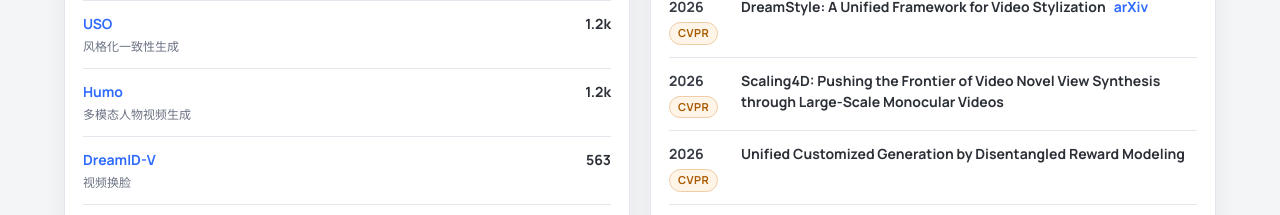
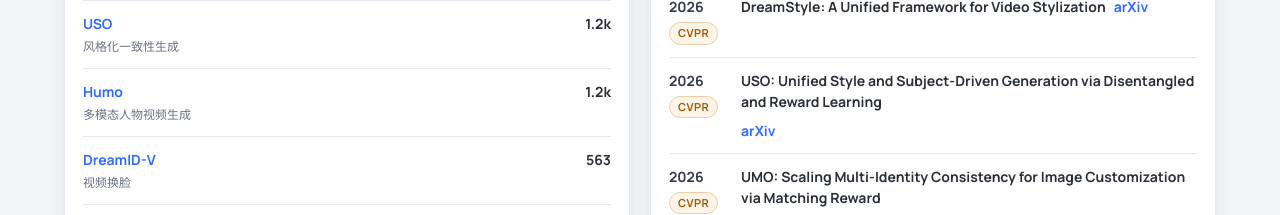
Before and after one commit to logic1988/logic1988.github.io, a Next.js app: page / in a window 1280 px wide. Shown: the part 737-952 px from the top of the page. Built offline with nearby package versions, Linux system fonts and the light colour scheme; no server answers.

Commit message:
fix: 更新论文标题和链接，添加 pdf 链接支持

```diff
--- a/src/app/page.tsx
+++ b/src/app/page.tsx
@@ -23,6 +23,7 @@
   venue: string;
   year: string;
   arxiv?: string;
+  pdf?: string;
   widelyApplied?: boolean;
 }
 
@@ -126,17 +127,19 @@
       widelyApplied: true
     },
     {
-      title: 'Unified Customized Generation by Disentangled Reward Modeling',
+      title: 'USO: Unified Style and Subject-Driven Generation via Disentangled and Reward Learning',
       authors: 'He Qian et al.',
       venue: 'CVPR',
       year: '2026',
+      arxiv: 'https://arxiv.org/abs/2508.18966',
       widelyApplied: false
     },
     {
-      title: 'Scaling Multi-Identity Consistency for Image Customization via Multi-to-Multi Matching Paradigm',
+      title: 'UMO: Scaling Multi-Identity Consistency for Image Customization via Matching Reward',
       authors: 'Cheng Yufeng Wu Wenxu Wu Shaojin Huang Mengqi Ding Fei He Qian',
       venue: 'CVPR',
       year: '2026',
+      arxiv: 'https://arxiv.org/abs/2509.06818',
       widelyApplied: false
     },
     {
@@ -180,11 +183,11 @@
       widelyApplied: false
     },
     {
-      title: 'Asynchronous Video Generation with Autoregressive Diffusion',
+      title: 'AR-Diffusion: Asynchronous Video Generation with Auto-Regressive Diffusion',
       authors: 'Sun Mingzhen Wang Weining Li Gen Liu Jiawei Sun Jiahui Feng Wanquan Lao Shanshan Zhou SiYu He Qian Liu Jing',
       venue: 'CVPR',
       year: '2025',
-      arxiv: 'https://arxiv.org/abs/2410.16184',
+      arxiv: 'https://arxiv.org/abs/2503.07418',
       widelyApplied: false
     },
     {
@@ -192,6 +195,7 @@
       authors: 'He Qian et al.',
       venue: 'CVPR',
       year: '2025',
+      arxiv: 'https://arxiv.org/abs/2503.19881',
       widelyApplied: false
     },
     {
@@ -215,6 +219,7 @@
       authors: 'He Qian et al.',
       venue: 'ICCV',
       year: '2025',
+      pdf: 'https://openaccess.thecvf.com/content/ICCV2025/papers/Chen_OneGT_One-Shot_Geometry-Texture_Neural_Rendering_for_Head_Avatars_ICCV_2025_paper.pdf',
       widelyApplied: false
     },
     {
@@ -556,6 +561,16 @@
                           arXiv
                         </a>
                       )}
+                      {paper.pdf && (
+                        <a
+                          href={paper.pdf}
+                          target="_blank"
+                          rel="noopener noreferrer"
+                          className="arxiv"
+                        >
+                          pdf
+                        </a>
+                      )}
                       {paper.widelyApplied && (
                         <span className="badge" style={{
                           backgroundColor: '#dcfce7',
```
